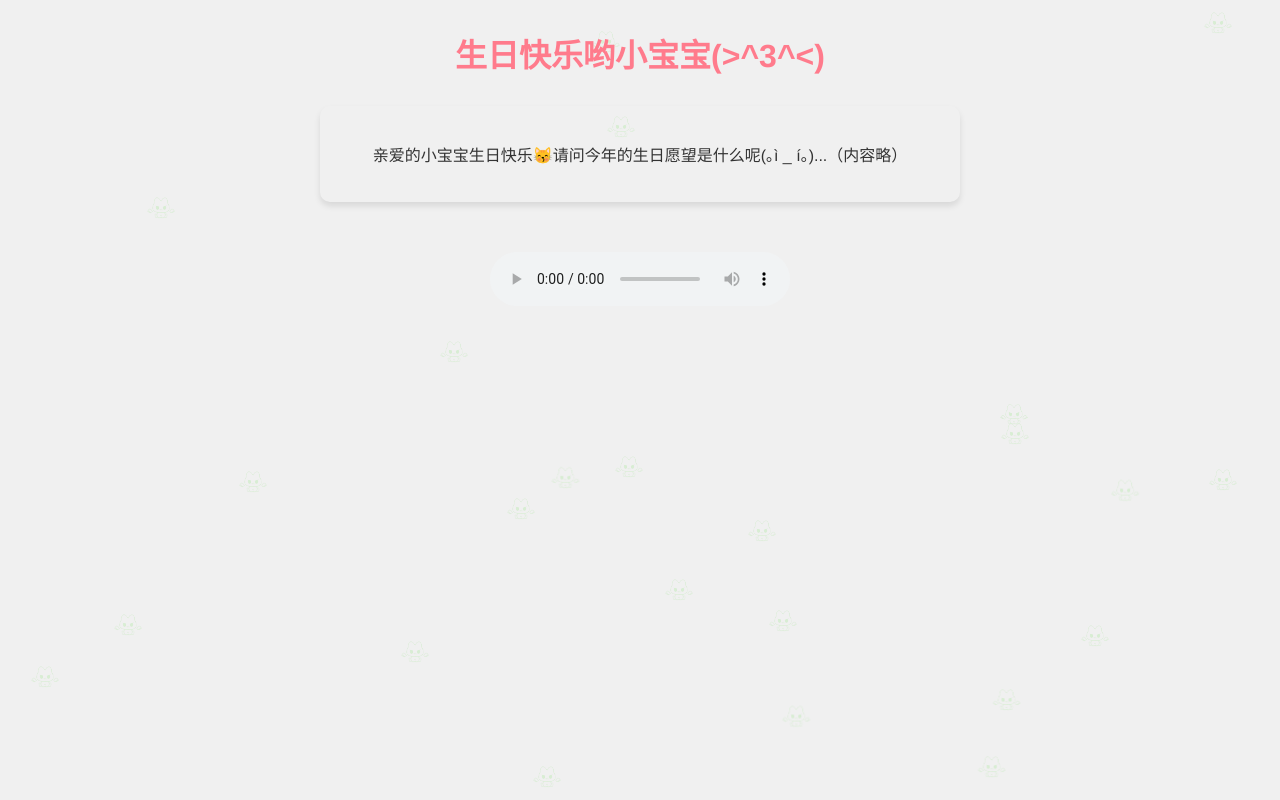
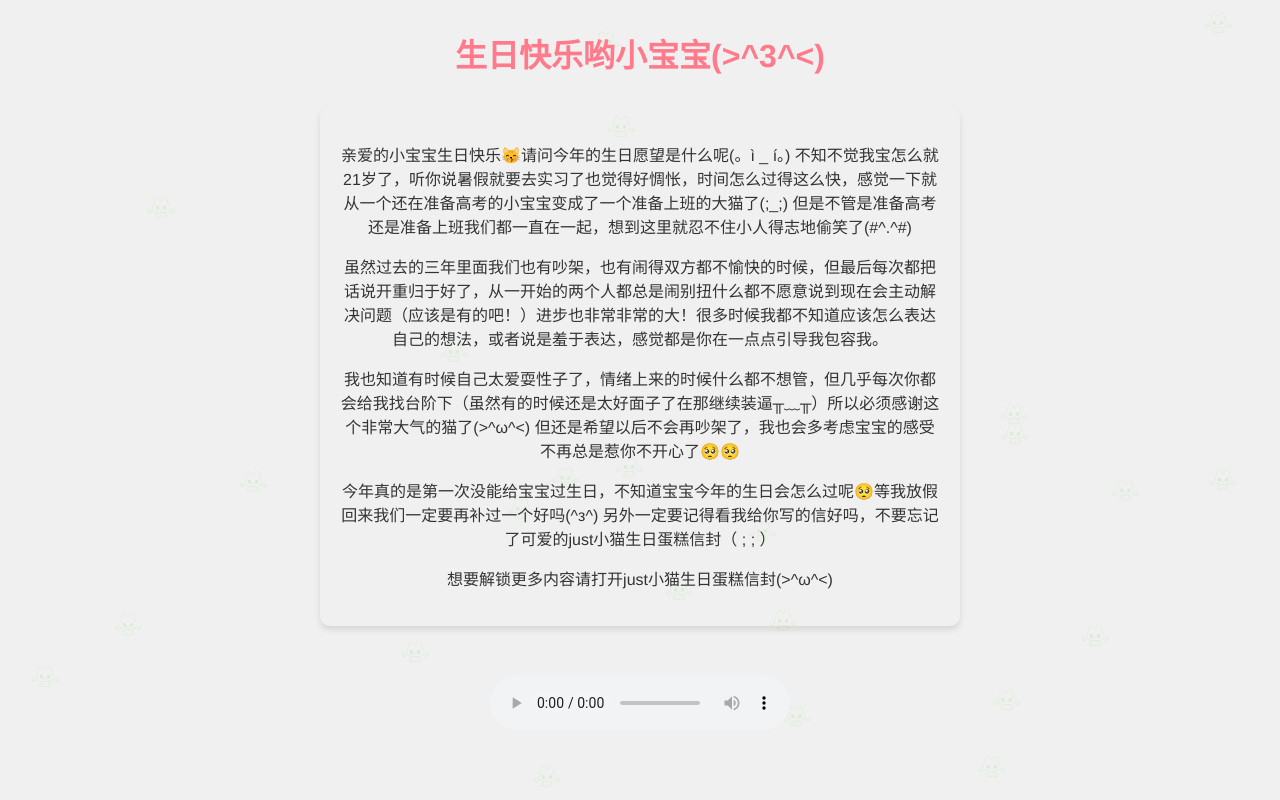
Before and after one commit to imsimon0110/Happybirthday, a plain HTML site: page index.html in a window 1280 px wide. Drawn offline with Linux system fonts and the light colour scheme.

Commit message:
index.html

```diff
--- a/index.html
+++ b/index.html
@@ -73,7 +73,11 @@
   <h1>生日快乐哟小宝宝(>^3^<)</h1>
 
   <div class="letter">
-    <p>亲爱的小宝宝生日快乐😽请问今年的生日愿望是什么呢(｡ì _ í｡)...（内容略）</p>
+   <p>亲爱的小宝宝生日快乐😽请问今年的生日愿望是什么呢(。ì _ í。) 不知不觉我宝怎么就21岁了，听你说暑假就要去实习了也觉得好惆怅，时间怎么过得这么快，感觉一下就从一个还在准备高考的小宝宝变成了一个准备上班的大猫了(;_;) 但是不管是准备高考还是准备上班我们都一直在一起，想到这里就忍不住小人得志地偷笑了(#^.^#)</p>
+    <p>虽然过去的三年里面我们也有吵架，也有闹得双方都不愉快的时候，但最后每次都把话说开重归于好了，从一开始的两个人都总是闹别扭什么都不愿意说到现在会主动解决问题（应该是有的吧！）进步也非常非常的大！很多时候我都不知道应该怎么表达自己的想法，或者说是羞于表达，感觉都是你在一点点引导我包容我。</p>
+    <p>我也知道有时候自己太爱耍性子了，情绪上来的时候什么都不想管，但几乎每次你都会给我找台阶下（虽然有的时候还是太好面子了在那继续装逼╥﹏╥）所以必须感谢这个非常大气的猫了(>^ω^<) 但还是希望以后不会再吵架了，我也会多考虑宝宝的感受不再总是惹你不开心了🥺🥺</p>
+    <p>今年真的是第一次没能给宝宝过生日，不知道宝宝今年的生日会怎么过呢🥺等我放假回来我们一定要再补过一个好吗(^з^) 另外一定要记得看我给你写的信好吗，不要忘记了可爱的just小猫生日蛋糕信封（ ;  ; ）</p>
+    <p>想要解锁更多内容请打开just小猫生日蛋糕信封(>^ω^<)</p>
   </div>
 
   <!-- 音乐播放器 -->
```
